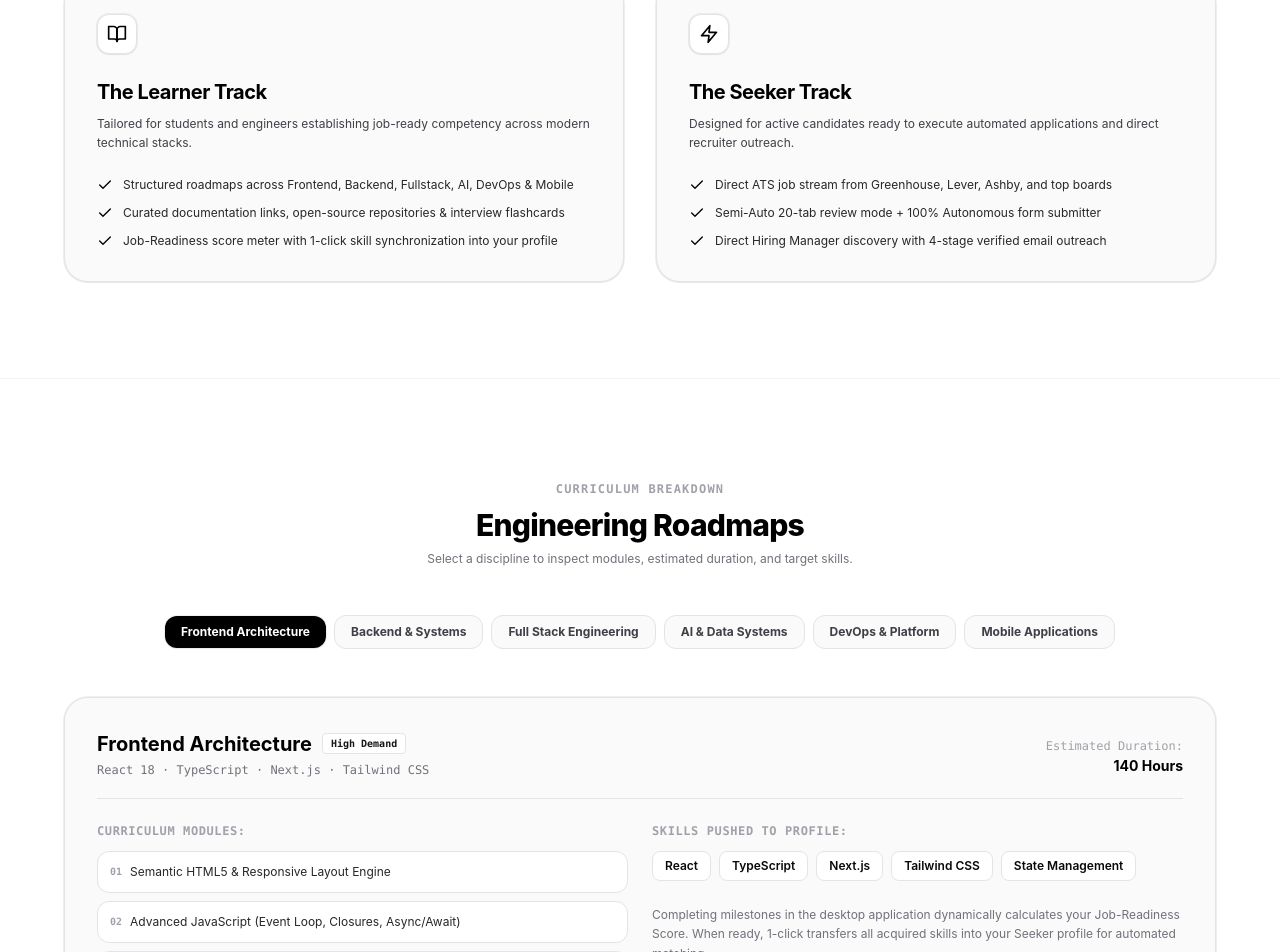
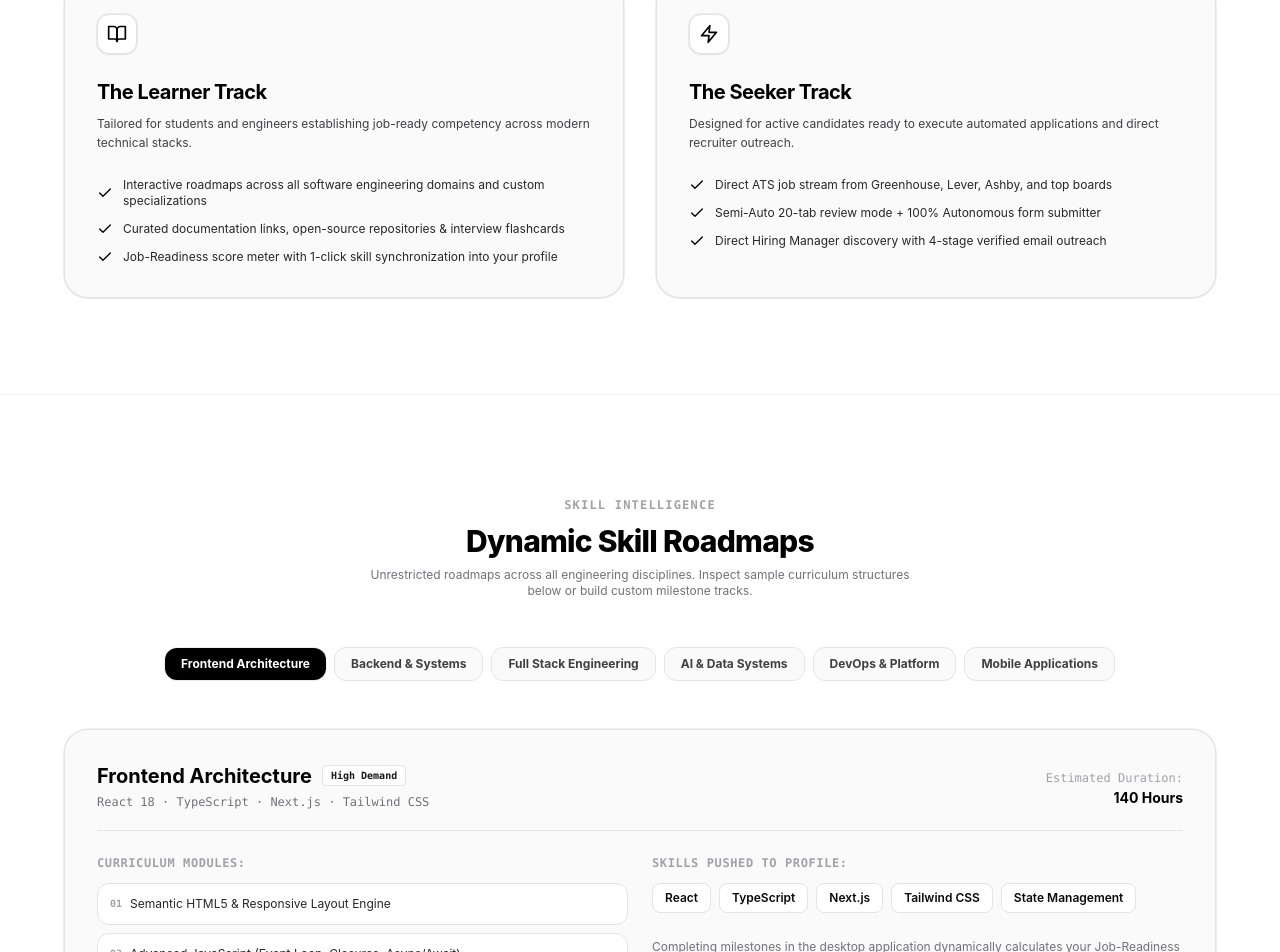
Before and after one commit to snipy09/JobMaxxer, a React (Vite) app in the folder apps/web/: page / in a window 1280 px wide. Shown: the part 2080-3032 px from the top of the page. Built offline with nearby package versions, Linux system fonts and the light colour scheme.

Commit message:
feat(web): emphasize unconstrained dynamic roadmap engine across all engineering disciplines

```diff
--- a/apps/web/src/pages/Home.tsx
+++ b/apps/web/src/pages/Home.tsx
@@ -422,7 +422,7 @@ export default function Home() {
               <ul className="space-y-3 text-xs text-ink-700">
                 <li className="flex items-center gap-2.5">
                   <Check className="w-4 h-4 text-ink-950 shrink-0" />
-                  <span>Structured roadmaps across Frontend, Backend, Fullstack, AI, DevOps &amp; Mobile</span>
+                  <span>Interactive roadmaps across all software engineering domains and custom specializations</span>
                 </li>
                 <li className="flex items-center gap-2.5">
                   <Check className="w-4 h-4 text-ink-950 shrink-0" />
@@ -469,9 +469,9 @@ export default function Home() {
       <section className="py-24 px-6 border-t border-ink-100 bg-white">
         <div className="max-w-6xl mx-auto space-y-12">
           <div className="text-center max-w-xl mx-auto space-y-2">
-            <span className="text-xs font-mono tracking-widest text-ink-400 uppercase font-semibold">Curriculum Breakdown</span>
-            <h2 className="text-3xl font-extrabold tracking-tight text-ink-950">Engineering Roadmaps</h2>
-            <p className="text-xs text-ink-500">Select a discipline to inspect modules, estimated duration, and target skills.</p>
+            <span className="text-xs font-mono tracking-widest text-ink-400 uppercase font-semibold">Skill Intelligence</span>
+            <h2 className="text-3xl font-extrabold tracking-tight text-ink-950">Dynamic Skill Roadmaps</h2>
+            <p className="text-xs text-ink-500">Unrestricted roadmaps across all engineering disciplines. Inspect sample curriculum structures below or build custom milestone tracks.</p>
           </div>
 
           <div className="flex flex-wrap items-center justify-center gap-2">
```
